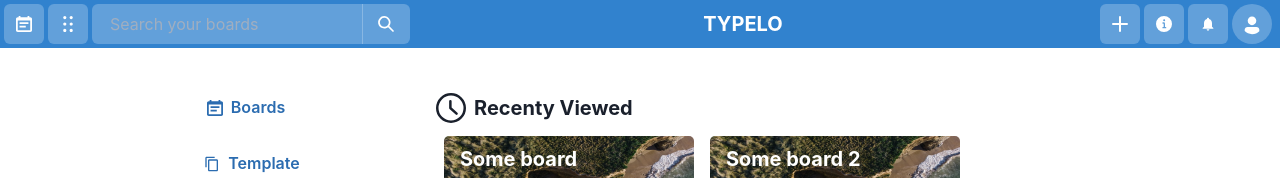
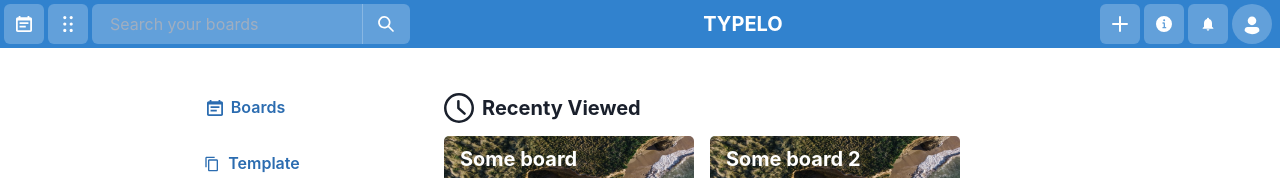
Before and after one commit to Martinbalke/type-trello-clone, a Next.js app: page / in a window 1280 px wide. Shown: the top 178 px of the page. Built offline with nearby package versions, Linux system fonts and the light colour scheme; what uuidv4 would draw is missing.

Commit message:
small styling change

```diff
--- a/src/components/homepage/BoardPreviewContainer.tsx
+++ b/src/components/homepage/BoardPreviewContainer.tsx
@@ -14,7 +14,7 @@ const BoardPreviewContainer = ({ heading, boards, icon }: Props) => {
 		<Flex flexDirection='column'>
 			<Flex>
 				<Box>
-					<Flex alignItems='center'>
+					<Flex alignItems='center' ml='2'>
 					{icon}
 					<Heading fontSize='xl' ml='2'>{heading}</Heading>
 					</Flex>
```
